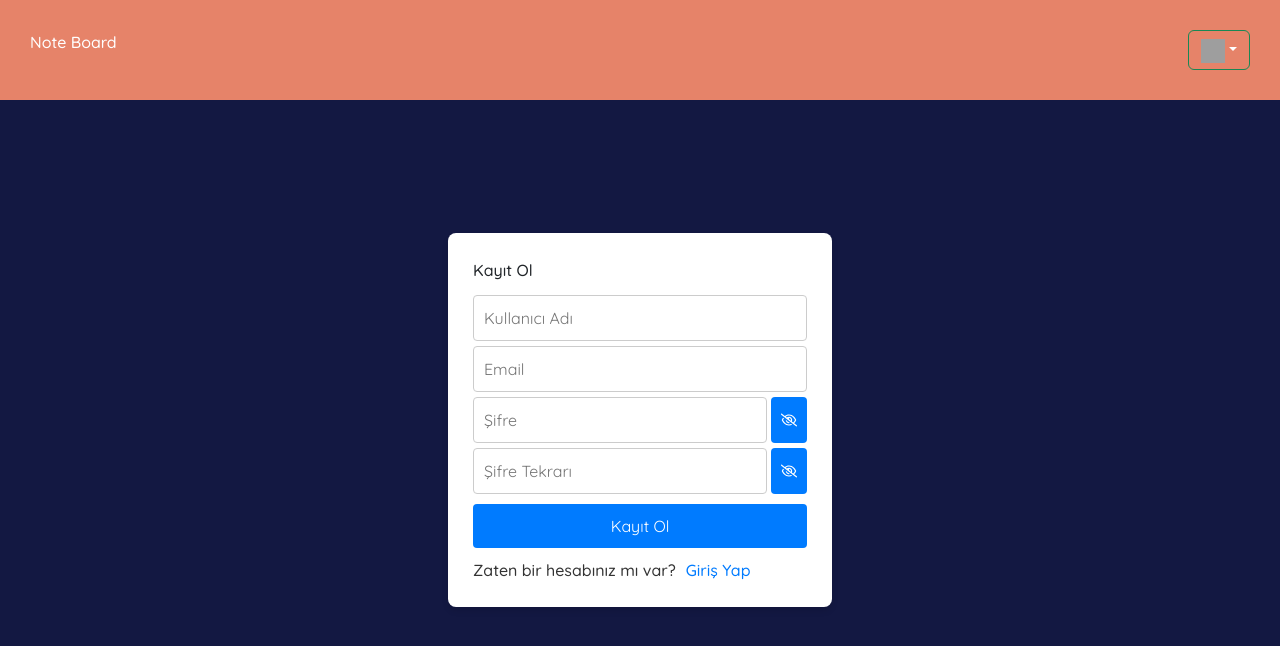
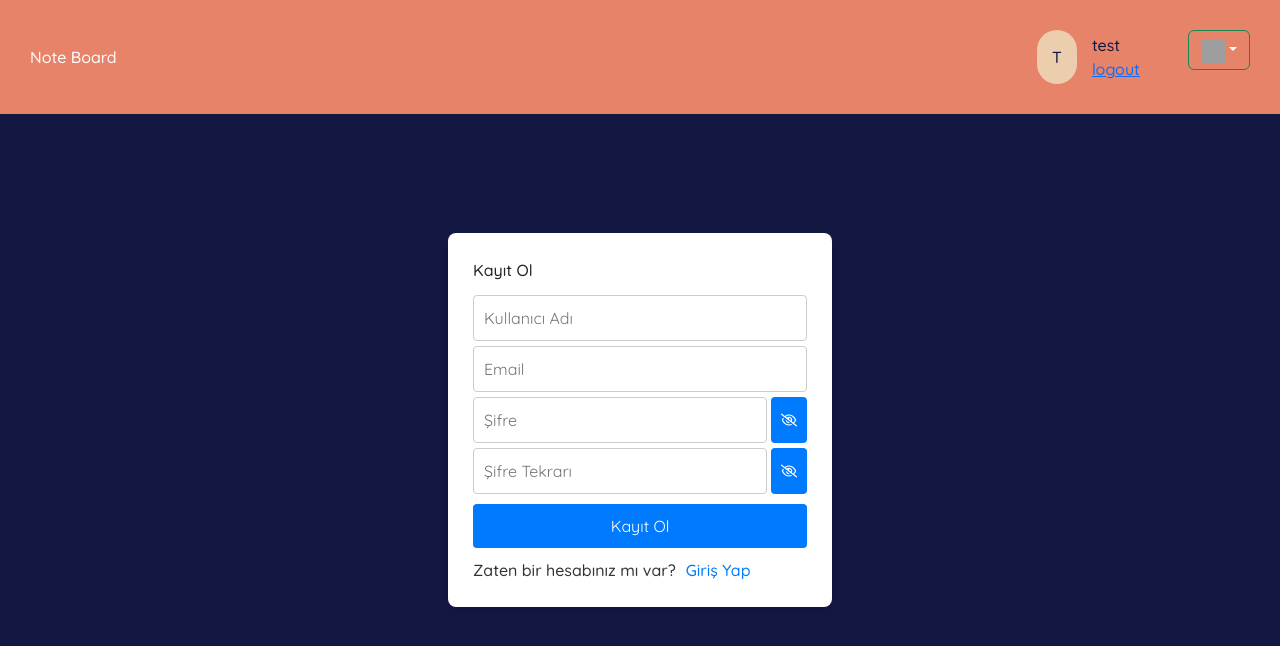
Before and after one commit to aliergul/note-board-app, a React (Create React App) app in the folder frontend/: page /signup in a window 1280 px wide. Shown: the top 646 px of the page. Built offline with nearby package versions, Linux system fonts and the light colour scheme; grey boxes are pictures that could not be loaded.

Commit message:
demo profile card

```diff
--- a/frontend/src/components/Header.js
+++ b/frontend/src/components/Header.js
@@ -4,6 +4,7 @@ import { useTranslation } from "react-i18next";
 import tr from "../assets/tr.svg";
 import en from "../assets/en.svg";
 import Dropdown from "react-bootstrap/Dropdown";
+import ProfileCard from "./ProfileCard";
 
 const Header = () => {
   const { t } = useTranslation();
@@ -17,7 +18,8 @@ const Header = () => {
   return (
     <div className="header">
       <span>Note Board</span>
-      <div>
+      <div className="d-flex gap-5">
+        <ProfileCard />
         <Dropdown>
           <Dropdown.Toggle variant="success" id="dropdown-basic">
             <img
--- /dev/null
+++ b/frontend/src/components/ProfileCard.js
@@ -0,0 +1,17 @@
+import React from "react";
+
+const ProfileCard = () => {
+  const userName = "test";
+
+  return (
+    <div className="profile-container">
+      <div className="profile-card">{userName[0].toUpperCase()}</div>
+      <div className="profile-info">
+        <span>{userName}</span>
+        <a href="/login">logout</a>
+      </div>
+    </div>
+  );
+};
+
+export default ProfileCard;
--- a/frontend/src/styles/main.css
+++ b/frontend/src/styles/main.css
@@ -23,6 +23,7 @@ html,
 /* Header Title */
 .header {
   position: fixed;
+  align-items: center;
   top: 0;
   width: 100%;
   background-color: #e68369;
@@ -131,3 +132,27 @@ html,
   width: 100%;
   justify-content: center;
 }
+
+/* profile card */
+
+.profile-container {
+  display: flex;
+  align-items: center;
+  justify-content: center;
+  gap: 15px;
+}
+
+.profile-card {
+  display: flex;
+  align-items: center;
+  justify-content: center;
+  background-color: #ecceae;
+  border-radius: 9999px;
+  padding: 15px;
+  color: #131842;
+}
+
+.profile-info {
+  display: grid;
+  color: #131842;
+}
```
